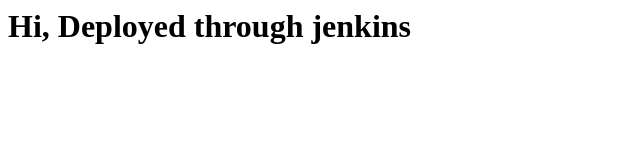
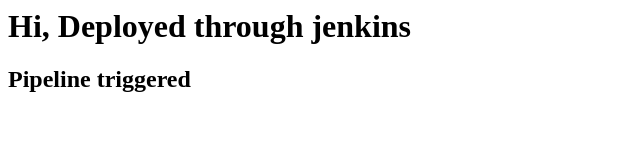
Before and after one commit to GirishIN/jenkinsRepo, a plain HTML site: page index.html in a window 1280 px wide. Shown: the whole page, without its empty margins (0-640 px from the left). Drawn offline with Linux system fonts and the light colour scheme.

Commit message:
Update index.html

```diff
--- a/index.html
+++ b/index.html
@@ -1 +1,2 @@
 <h1>Hi, Deployed through jenkins</h1>
+<h2>Pipeline triggered</h2>
```
